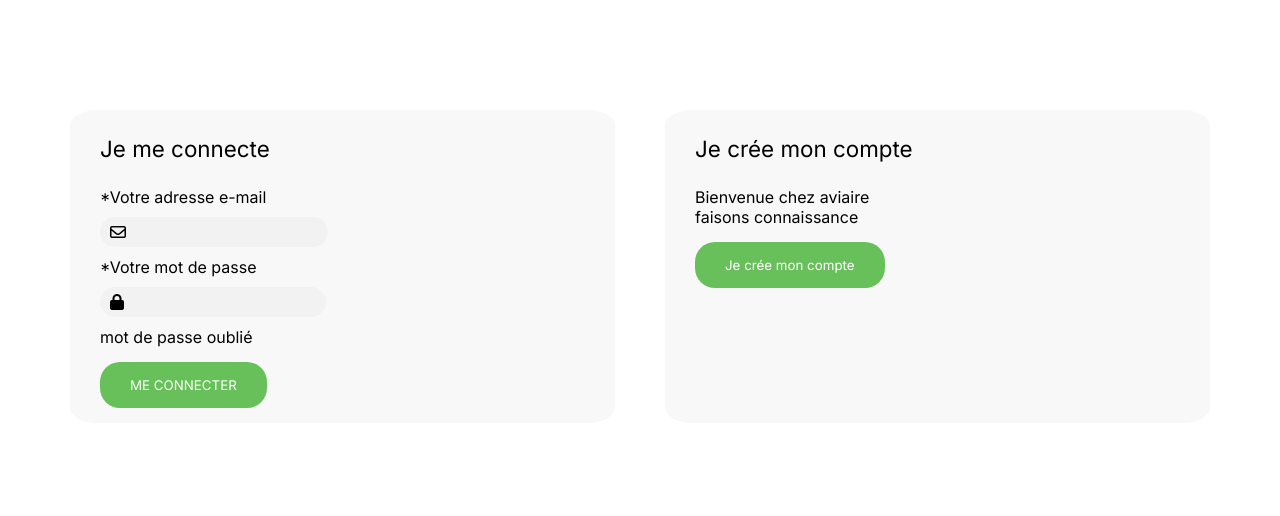
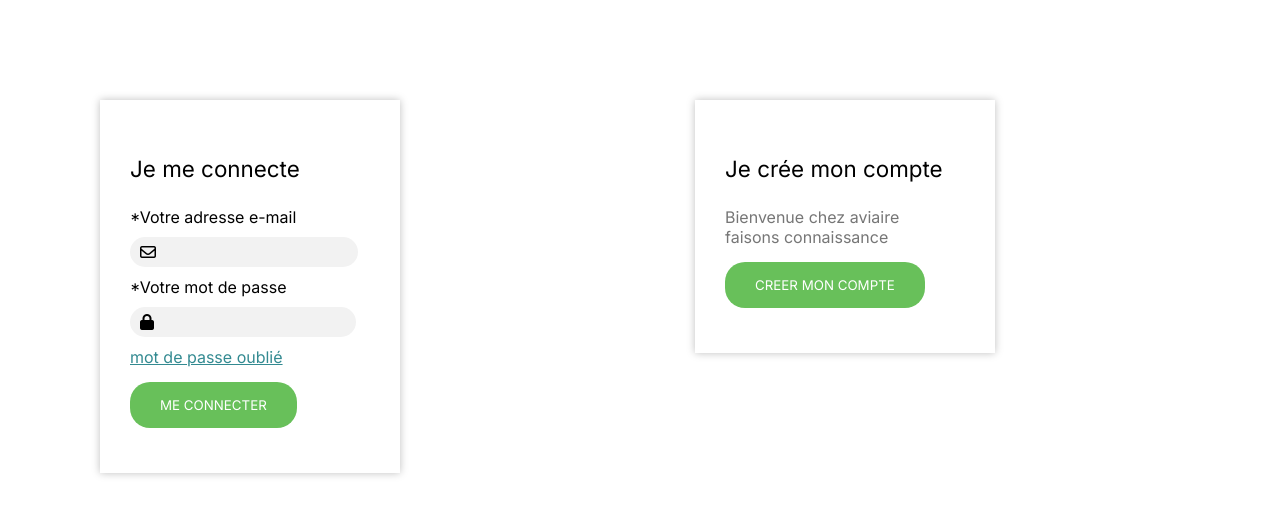
Before and after one commit to amine-mdj/aviareclient, a React (Create React App) app: page /login in a window 1280 px wide. Shown: the part 398-914 px from the top of the page. Built offline with nearby package versions, Linux system fonts and the light colour scheme.

Commit message:
added new features

```diff
--- a/src/components/singlecanari.css
+++ b/src/components/singlecanari.css
@@ -1,4 +1,7 @@
 .canari{
+    height: 320px;
+    margin-inline: 10px;
+    box-shadow: 0 0 8px #BFBFBF;
     display: flex;
     flex-direction: column;
     align-items: center;
@@ -7,7 +10,7 @@
 }
 
 .canari:hover{
-    transform: scale(1.3,1.3);
+    transform: scale(1.1,1.1);
     transition: transform .8s;
 
 }
@@ -22,6 +25,7 @@
     color: #478B11;
 }
 .imgcanari{
+    margin-top: 0;
     height: 180px ;
-    width: 220px ;
+    width: 100% ;
 }
--- a/src/pages/Login.js
+++ b/src/pages/Login.js
@@ -52,6 +52,7 @@ const Login = ()=>{
 
     return (<div className={styles.log}>
         <div>
+          <div className={styles.innerdivv1}>
             <h1>Je me connecte</h1>
             <form onSubmit={onSubmit}>
              <label>*Votre adresse e-mail</label><br/>
@@ -83,12 +84,15 @@ const Login = ()=>{
              <p>mot de passe oublié</p>
              <input type="submit" value="ME CONNECTER"/><br/>
             </form>
+            </div>
         </div>
         <div>
+          <div className={styles.innerdivv2}>
             <h1>Je crée mon compte</h1>
             <p>Bienvenue chez aviaire<br/>
             faisons connaissance </p>
-            <button onClick={handleclick}>Je crée mon compte</button>
+            <button onClick={handleclick}>CREER MON COMPTE</button>
+            </div>
         </div>
     </div>)
 }
--- a/src/pages/login.module.css
+++ b/src/pages/login.module.css
@@ -1,7 +1,7 @@
-.log div{
-  background-color: #F8F8F8;
+.log > div{
+
   border-radius: 5%;
-  padding-inline: 30px;
+  padding: 30px;
 }
 
 .log h1{
@@ -11,12 +11,35 @@
 }
 
 .log{
-    margin-top: 30vh;
+    margin-top: 25vh;
     display: grid;
     grid-template-columns: 1fr 1fr;
     padding-inline: 70px;
     grid-gap: 50px;
 
+}
+
+.innerdivv1{
+    background-color: white;
+    box-shadow: 0 0 8px #BFBFBF;
+    width: 300px;
+    padding: 30px;
+}
+
+.innerdivv1  p {
+    color: #338A91;
+    text-decoration: underline;
+}
+
+.innerdivv2 > p {
+    color: #767676;
+    }
+
+.innerdivv2{
+    background-color: white;
+    box-shadow: 0 0 8px #BFBFBF;
+    width: 300px;
+    padding: 30px;
 }
 
 .log div:nth-child(2) button{
```
